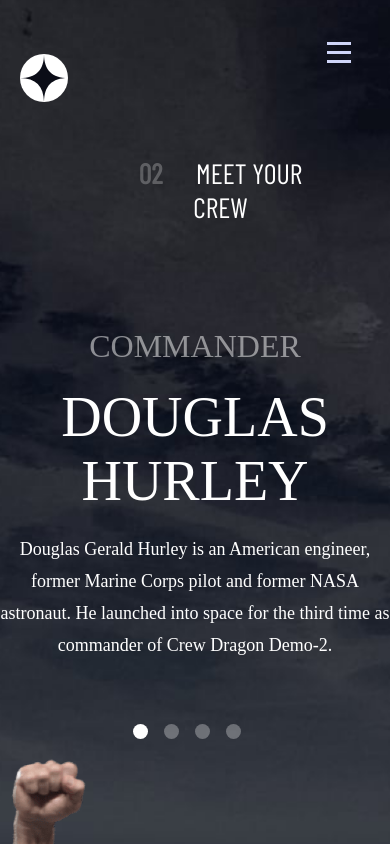
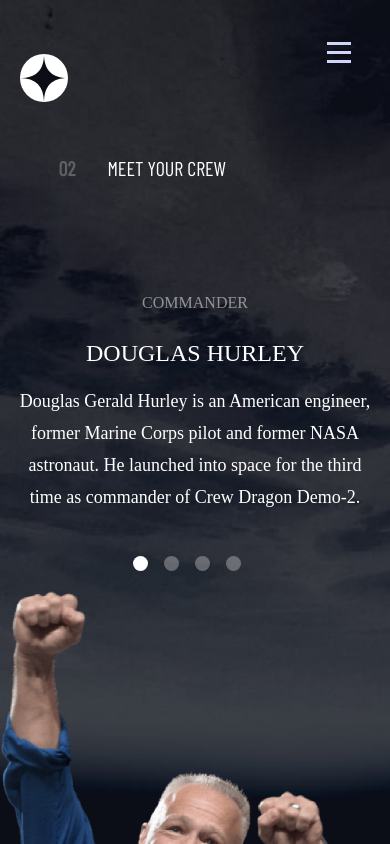
Before and after one commit to wrongbyte/space-site, a React (Create React App) app: page /crew in a window 390 px wide. Shown: the top 844 px of the page. Built offline with nearby package versions, Linux system fonts and the light colour scheme.

Commit message:
mobile adjustments

```diff
--- a/src/pages/crew.css
+++ b/src/pages/crew.css
@@ -122,3 +122,19 @@
         justify-content: center;
     }
 }
+
+@media(max-width: 520px) {
+    .crew-info {
+        padding-left: 5vw;
+        padding-right: 5vw;
+    }
+    .name {
+        font-size: 24px;
+    }
+    .role {
+        font-size: 16px;
+    }
+    .crew-info {
+        gap: 0px;
+    }
+}
--- a/src/pages/destination.css
+++ b/src/pages/destination.css
@@ -4,11 +4,10 @@
     --mobile-destination-image: url('../assets/destination/background-destination-mobile.jpg');
 }
 
-/* * { border: 1px solid red; } */
+/* * { border: 1px solid red; }  */
 
 * {
     margin: 0px;
-    /* border: 0px; */
     padding: 0px;
     max-width: 100%;
     box-sizing: border-box;
@@ -165,16 +164,28 @@
 }
 
 @media(max-width:500px) {
+
+    .page-title, .page-number {
+        margin-left: 15vw;
+        font-size: 20px;
+    }
+
+    .page-title {
+        top: 8vh;
+    }
+
     .destination {
         width: 100vw;
-        /* height: max-content; */
         overflow: overlay;
     }
+
+    .destination-name {
+        font-size: 56px;
+    }
+
     .destination-time {
-        /* border: 2px solid red; */
         flex-direction: column;
         gap: 50px;
-        /* height: auto; */
     }
 
     .destination-time-wrapper {
@@ -182,6 +193,9 @@
     }
 
     .destination-info {
+        padding-left: 5vw;
+        padding-right: 5vw;
+        font-size: 14px;
         padding-bottom: 40px;
     }
 
@@ -199,9 +213,9 @@
         display: block;
     }
 
-/*
-    .destination {
-        background: var(--mobile-destination-image) no-repeat;
-        background-position: top;
-    } */
+    .destination-description {
+        margin-top: 10px;
+        margin-bottom: 10px;
+    }
+
 }
--- a/src/pages/home.css
+++ b/src/pages/home.css
@@ -89,5 +89,21 @@
     }
 }
 
+/* Phone view */
+@media(max-width: 520px) {
+    .info {
+        font-size: 15px;
+        padding-left: 5vw;
+        padding-right: 5vw;
+    }
 
-/* Phone view */
+    .space-text {
+        font-size: 80px;
+    }
+
+    .first-phrase {
+        font-size: 16px;
+        margin-bottom: 20px;
+    }
+
+}
--- a/src/pages/technology.css
+++ b/src/pages/technology.css
@@ -144,3 +144,10 @@
         position: static;
     }
 }
+
+@media(max-width: 520px) {
+    .technology-info {
+        padding-left: 5vw;
+        padding-right: 5vw;
+    }
+}
```
